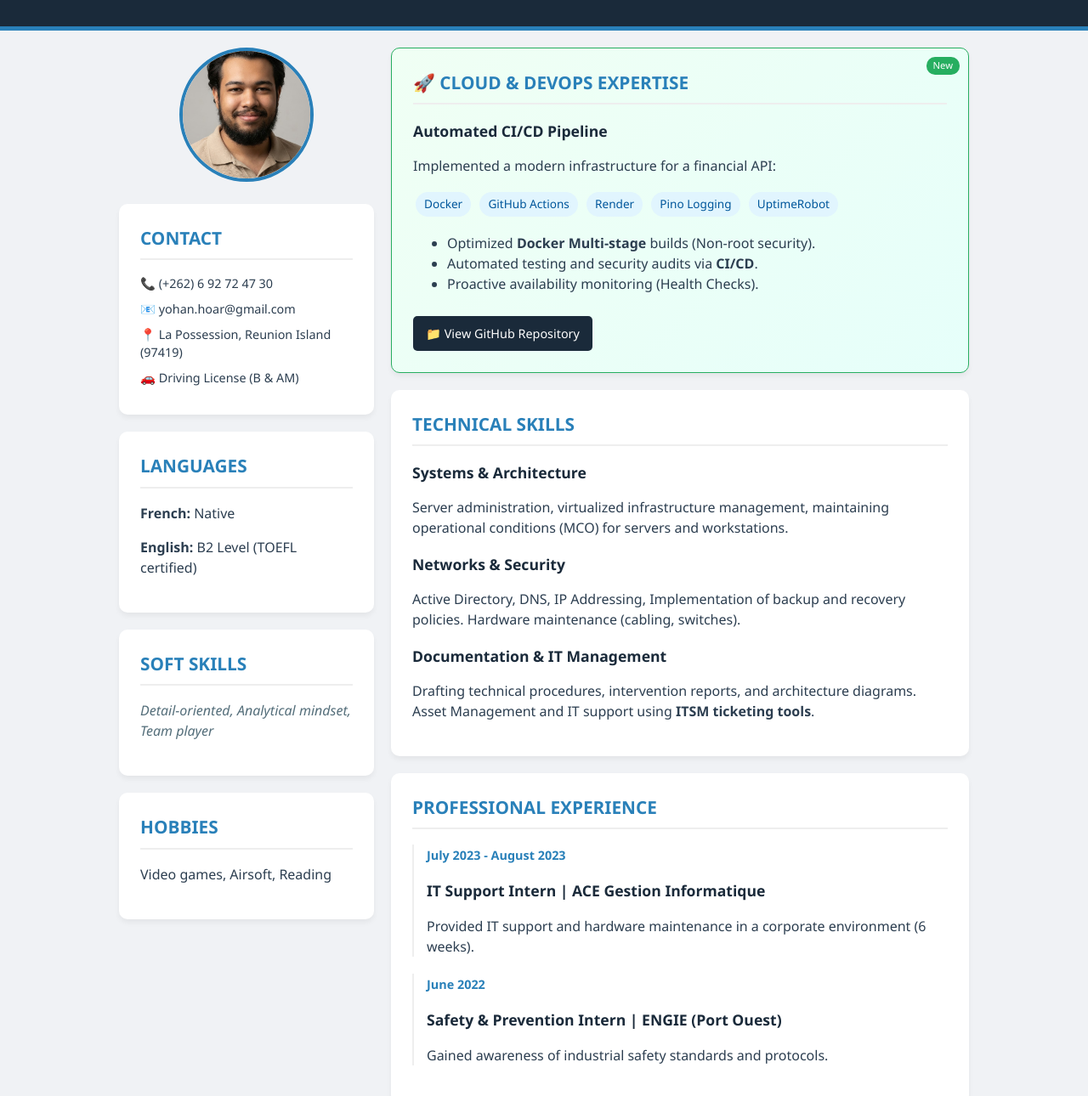
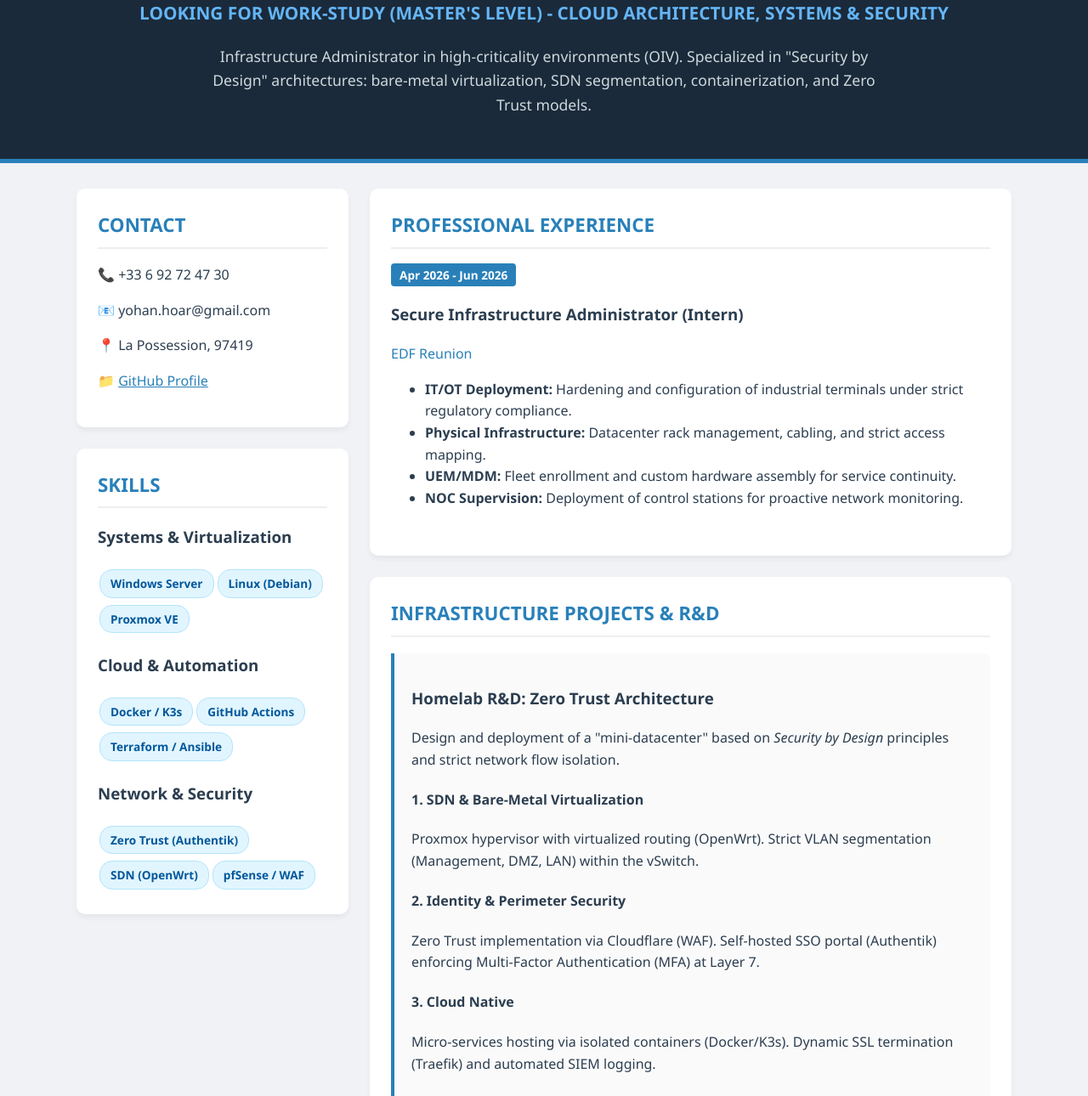
Before and after one commit to Yiogre/CV_FR_EN, a plain HTML site: page en.html in a window 1280 px wide. Shown: the part 169-1459 px from the top of the page at 85% size. Drawn offline with Linux system fonts and the light colour scheme.

Commit message:
feat: mise à jour version anglaise

```diff
--- a/en.html
+++ b/en.html
@@ -3,152 +3,101 @@
 <head>
     <meta charset="UTF-8">
     <meta name="viewport" content="width=device-width, initial-scale=1.0">
-    <title>Yohan HOARAU - IT Infrastructure Portfolio</title>
+    <title>Yohan HOARAU - Architecture & Security Portfolio</title>
     <style>
-        :root {
-            --primary: #1a2a3a;
-            --secondary: #2980b9;
-            --accent: #27ae60;
-            --text-dark: #2c3e50;
-            --text-light: #546e7a;
-            --bg: #f0f2f5;
-        }
-        body { font-family: 'Segoe UI', Roboto, sans-serif; background: var(--bg); color: var(--text-dark); margin: 0; line-height: 1.5; }
-        header { background: var(--primary); color: white; padding: 40px 20px; text-align: center; border-bottom: 5px solid var(--secondary); position: relative; }
-        .container { max-width: 1000px; margin: 20px auto; display: grid; grid-template-columns: 300px 1fr; gap: 20px; padding: 0 10px; }
-        @media (max-width: 850px) { .container { grid-template-columns: 1fr; } }
+        :root { --primary: #1a2a3a; --secondary: #2980b9; --accent: #27ae60; --text-dark: #2c3e50; --bg: #f0f2f5; }
+        body { font-family: 'Segoe UI', Roboto, sans-serif; background: var(--bg); color: var(--text-dark); margin: 0; line-height: 1.6; }
 
-        section { background: white; padding: 25px; border-radius: 10px; box-shadow: 0 4px 6px rgba(0,0,0,0.05); margin-bottom: 20px; }
-        h1 { margin: 0; font-size: 2.2rem; text-transform: uppercase; letter-spacing: 2px; }
-        h2 { color: var(--secondary); border-bottom: 2px solid #eee; padding-bottom: 8px; font-size: 1.3rem; text-transform: uppercase; margin-top: 0; }
-        h3 { color: var(--primary); margin-bottom: 5px; font-size: 1.1rem; }
+        .maintenance-banner { background: #fff3cd; color: #856404; text-align: center; padding: 10px; font-size: 0.9rem; border-bottom: 1px solid #ffeeba; font-weight: 500; }
+        header { background: var(--primary); color: white; padding: 50px 20px; text-align: center; border-bottom: 5px solid var(--secondary); }
+        h1 { margin: 0; font-size: 2.5rem; text-transform: uppercase; letter-spacing: 2px; }
+        .subtitle { font-size: 1.3rem; color: #64b5f6; margin-top: 10px; font-weight: bold; text-transform: uppercase; }
+        .pitch { max-width: 800px; margin: 20px auto 0; font-size: 1.1rem; color: #cfd8dc; font-weight: 300; }
 
-        .contact-info p { margin: 8px 0; font-size: 0.9rem; display: flex; align-items: center; gap: 10px; }
-        .skill-tag { display: inline-block; background: #e1f5fe; color: #01579b; padding: 4px 10px; border-radius: 15px; font-size: 0.85rem; margin: 3px; font-weight: 500; }
-        .devops-highlight { background: linear-gradient(135deg, #f0fff4 0%, #e6fffa 100%); border: 1px solid var(--accent); position: relative; }
-        .devops-highlight::before { content: "New"; position: absolute; top: 10px; right: 10px; background: var(--accent); color: white; font-size: 0.7rem; padding: 2px 8px; border-radius: 10px; }
+        .container { max-width: 1100px; margin: 30px auto; display: grid; grid-template-columns: 320px 1fr; gap: 25px; padding: 0 15px; }
+        section { background: white; padding: 25px; border-radius: 10px; box-shadow: 0 4px 6px rgba(0,0,0,0.05); margin-bottom: 25px; }
+        h2 { color: var(--secondary); border-bottom: 2px solid #eee; padding-bottom: 8px; font-size: 1.4rem; text-transform: uppercase; margin-top: 0; }
+        .skill-tag { display: inline-block; background: #e1f5fe; color: #01579b; padding: 5px 12px; border-radius: 15px; font-size: 0.85rem; margin: 4px 2px; font-weight: 600; border: 1px solid #b3e5fc; }
 
-        .exp-item, .edu-item { margin-bottom: 20px; border-left: 2px solid #eee; padding-left: 15px; }
-        .date { font-weight: bold; color: var(--secondary); font-size: 0.9rem; }
-        .soft-skills { font-style: italic; color: var(--text-light); }
-        .btn-github { background: var(--primary); color: white; text-decoration: none; padding: 10px 15px; border-radius: 5px; display: inline-block; margin-top: 10px; font-size: 0.9rem; }
-        .btn-github:hover { opacity: 0.9; }
-
-        .lang-btn { position: absolute; top: 20px; right: 20px; background: white; color: var(--primary); padding: 5px 10px; border-radius: 5px; text-decoration: none; font-weight: bold; font-size: 0.9rem; }
+        .project-card { border-left: 4px solid var(--secondary); background: #fafafa; padding: 20px; border-radius: 0 8px 8px 0; margin-bottom: 20px; }
+        .date-badge { background: var(--secondary); color: white; padding: 4px 10px; border-radius: 4px; font-size: 0.85rem; font-weight: bold; }
+        .btn-github { background: var(--primary); color: white; text-decoration: none; padding: 10px 15px; border-radius: 5px; display: inline-block; margin-top: 15px; font-weight: bold; }
     </style>
 </head>
 <body>
 
+<div class="maintenance-banner">
+    ⚠️ <strong>Deployment Phase:</strong> This infrastructure is currently being commissioned. Advanced automation (n8n) and monitoring modules are being integrated.
+</div>
+
 <header>
-    <a href="index.html" class="lang-btn">🇫🇷 Français</a>
-
-    <h1>Yohan HOARAU</h1>
-    <p style="font-size: 1.2rem; opacity: 0.9;">Secure Infrastructure Administrator (AIS)</p>
+    <a href="index.html" style="position: absolute; top: 20px; right: 20px; color: white; text-decoration: none; font-weight: bold;">🇫🇷 Français</a>
+    <h1>YOHAN HOARAU</h1>
+    <div class="subtitle">Looking for Work-Study (Master's Level) - Cloud Architecture, Systems & Security</div>
+    <p class="pitch">
+        Infrastructure Administrator in high-criticality environments (OIV). Specialized in "Security by Design" architectures: bare-metal virtualization, SDN segmentation, containerization, and Zero Trust models.
+    </p>
 </header>
 
 <div class="container">
     <aside>
-        <div style="text-align: center; margin-bottom: 20px;">
-            <img src="photo.png" alt="Yohan HOARAU" style="width: 150px; height: 150px; border-radius: 50%; border: 4px solid var(--secondary); object-fit: cover;">
-        </div>
-
-        <section class="contact-info">
+        <section>
             <h2>Contact</h2>
-            <p>📞 (+262) 6 92 72 47 30</p>
+            <p>📞 +33 6 92 72 47 30</p>
             <p>📧 yohan.hoar@gmail.com</p>
-            <p>📍 La Possession, Reunion Island (97419)</p>
-            <p>🚗 Driving License (B & AM)</p>
+            <p>📍 La Possession, 97419</p>
+            <p>📁 <a href="https://github.com/Yiogre" target="_blank" style="color: var(--secondary);">GitHub Profile</a></p>
         </section>
-
         <section>
-            <h2>Languages</h2>
-            <p><strong>French:</strong> Native</p>
-            <p><strong>English:</strong> B2 Level (TOEFL certified)</p>
-        </section>
-
-        <section>
-            <h2>Soft Skills</h2>
-            <p class="soft-skills">Detail-oriented, Analytical mindset, Team player</p>
-        </section>
-
-        <section>
-            <h2>Hobbies</h2>
-            <p>Video games, Airsoft, Reading</p>
+            <h2>Skills</h2>
+            <h3>Systems & Virtualization</h3>
+            <span class="skill-tag">Windows Server</span><span class="skill-tag">Linux (Debian)</span><span class="skill-tag">Proxmox VE</span>
+            <h3>Cloud & Automation</h3>
+            <span class="skill-tag">Docker / K3s</span><span class="skill-tag">GitHub Actions</span><span class="skill-tag">Terraform / Ansible</span>
+            <h3>Network & Security</h3>
+            <span class="skill-tag">Zero Trust (Authentik)</span><span class="skill-tag">SDN (OpenWrt)</span><span class="skill-tag">pfSense / WAF</span>
         </section>
     </aside>
 
     <main>
-        <section class="devops-highlight">
-            <h2>🚀 Cloud & DevOps Expertise</h2>
-            <h3>Automated CI/CD Pipeline</h3>
-            <p>Implemented a modern infrastructure for a financial API:</p>
-            <div style="margin-bottom: 15px;">
-                <span class="skill-tag">Docker</span>
-                <span class="skill-tag">GitHub Actions</span>
-                <span class="skill-tag">Render</span>
-                <span class="skill-tag">Pino Logging</span>
-                <span class="skill-tag">UptimeRobot</span>
-            </div>
-            <ul>
-                <li>Optimized <strong>Docker Multi-stage</strong> builds (Non-root security).</li>
-                <li>Automated testing and security audits via <strong>CI/CD</strong>.</li>
-                <li>Proactive availability monitoring (Health Checks).</li>
-            </ul>
-            <a href="https://github.com/Yiogre/devops-lesson-api" class="btn-github">📁 View GitHub Repository</a>
-        </section>
-
-        <section>
-            <h2>Technical Skills</h2>
-
-            <h3>Systems & Architecture</h3>
-            <p>Server administration, virtualized infrastructure management, maintaining operational conditions (MCO) for servers and workstations.</p>
-
-            <h3>Networks & Security</h3>
-            <p>Active Directory, DNS, IP Addressing, Implementation of backup and recovery policies. Hardware maintenance (cabling, switches).</p>
-
-            <h3>Documentation & IT Management</h3>
-            <p>Drafting technical procedures, intervention reports, and architecture diagrams. Asset Management and IT support using <strong>ITSM ticketing tools</strong>.</p>
-        </section>
-
         <section>
             <h2>Professional Experience</h2>
-            <div class="exp-item">
-                <span class="date">July 2023 - August 2023</span>
-                <h3>IT Support Intern | ACE Gestion Informatique</h3>
-                <p>Provided IT support and hardware maintenance in a corporate environment (6 weeks).</p>
-            </div>
-            <div class="exp-item">
-                <span class="date">June 2022</span>
-                <h3>Safety & Prevention Intern | ENGIE (Port Ouest)</h3>
-                <p>Gained awareness of industrial safety standards and protocols.</p>
+            <div style="margin-bottom: 30px;">
+                <span class="date-badge">Apr 2026 - Jun 2026</span>
+                <h3>Secure Infrastructure Administrator (Intern)</h3>
+                <p style="color: var(--secondary);">EDF Reunion</p>
+                <ul>
+                    <li><strong>IT/OT Deployment:</strong> Hardening and configuration of industrial terminals under strict regulatory compliance.</li>
+                    <li><strong>Physical Infrastructure:</strong> Datacenter rack management, cabling, and strict access mapping.</li>
+                    <li><strong>UEM/MDM:</strong> Fleet enrollment and custom hardware assembly for service continuity.</li>
+                    <li><strong>NOC Supervision:</strong> Deployment of control stations for proactive network monitoring.</li>
+                </ul>
             </div>
         </section>
 
         <section>
-            <h2>Education</h2>
-            <div class="edu-item">
-                <span class="date">2026 (Ongoing)</span>
-                <h3>Secure Infrastructure Administrator (AIS)</h3>
-                <p>Ariane Formation, Savannah</p>
+            <h2>Infrastructure Projects & R&D</h2>
+            <div class="project-card">
+                <h3>Homelab R&D: Zero Trust Architecture</h3>
+                <p>Design and deployment of a "mini-datacenter" based on <em>Security by Design</em> principles and strict network flow isolation.</p>
+                <h4>1. SDN & Bare-Metal Virtualization</h4>
+                <p>Proxmox hypervisor with virtualized routing (OpenWrt). Strict VLAN segmentation (Management, DMZ, LAN) within the vSwitch.</p>
+                <h4>2. Identity & Perimeter Security</h4>
+                <p>Zero Trust implementation via Cloudflare (WAF). Self-hosted SSO portal (Authentik) enforcing Multi-Factor Authentication (MFA) at Layer 7.</p>
+                <h4>3. Cloud Native</h4>
+                <p>Micro-services hosting via isolated containers (Docker/K3s). Dynamic SSL termination (Traefik) and automated SIEM logging.</p>
             </div>
-            <div class="edu-item">
-                <span class="date">2024 - 2025</span>
-                <h3>Higher IT Systems and Networks Technician (TSSR)</h3>
-                <p>AFPA Niort (Graduated)</p>
-            </div>
-            <div class="edu-item">
-                <span class="date">2022 - 2024</span>
-                <h3>IT Assistance Technician (TAI)</h3>
-                <p>RSMA-R (Graduated)</p>
-            </div>
-            <div class="edu-item">
-                <span class="date">2021</span>
-                <h3>High School Diploma in Technology (STL)</h3>
-                <p>Specialized in Microbiology (Graduated with honors)</p>
-            </div>
+
+            <section class="project-card">
+                <h3>Roadmap & Future Evolution</h3>
+                <ul>
+                    <li><strong>In Progress:</strong> Finalizing application integration into the Authentik SSO portal.</li>
+                    <li><strong>Upcoming:</strong> Finalizing Frontend zone and deploying the interactive CV.</li>
+                    <li><strong>Final Phase:</strong> Implementing n8n automation engine and advanced real-time monitoring.</li>
+                </ul>
+            </section>
         </section>
     </main>
 </div>
-
 </body>
 </html>
```
